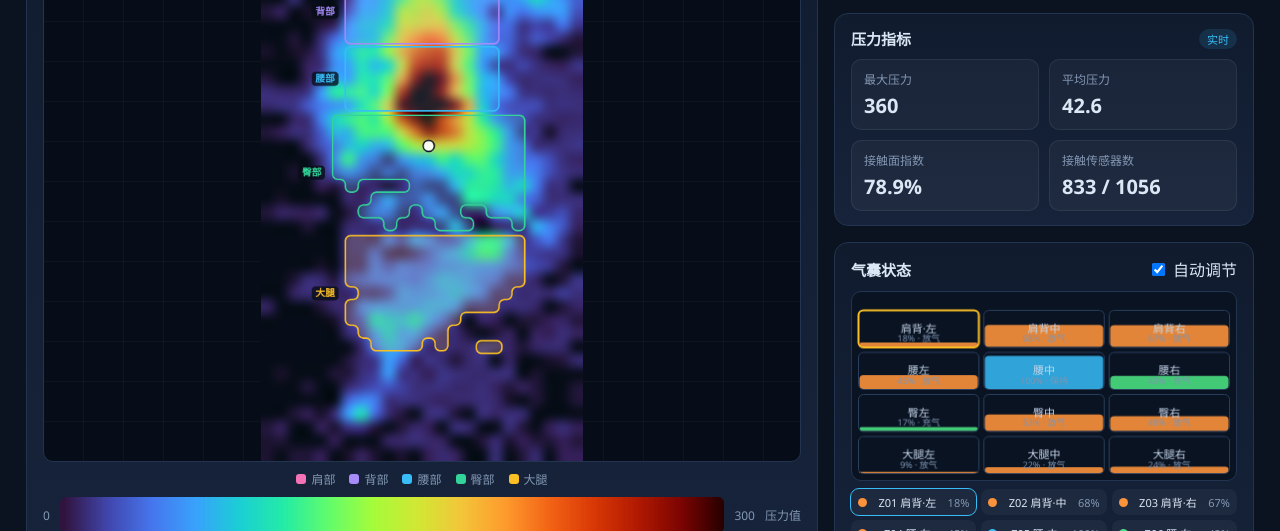
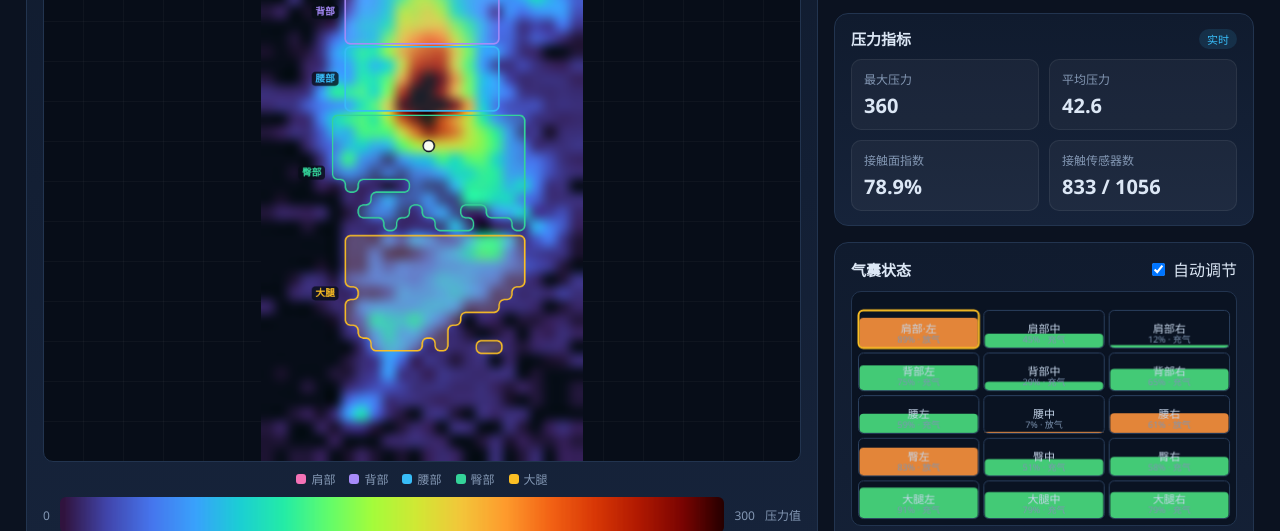
Before and after one commit to system0618/Smart-Mattress-Project, a plain HTML site: page visualization/frontend/index.html in a window 1280 px wide. Shown: the part 268-799 px from the top of the page. Drawn offline with Linux system fonts and the light colour scheme; no server answers.

Commit message:
feat: 气囊与身体部位划分对齐并按低压支撑逻辑计算

```diff
--- a/visualization/frontend/css/style.css
+++ b/visualization/frontend/css/style.css
@@ -287,7 +287,7 @@ body {
   border-radius: 10px;
 }
 
-#airbagCanvas { height: 190px; }
+#airbagCanvas { height: 235px; }
 #sensorChart { height: 170px; }
 #metricChart { height: 170px; }
 
--- a/visualization/frontend/index.html
+++ b/visualization/frontend/index.html
@@ -86,7 +86,7 @@
       <section class="card">
         <div class="card-header">
           <h2>气囊状态</h2>
-          <label class="switch-label" title="根据分区压力自动充放气">
+          <label class="switch-label" title="低压接触区（如腰）自动充气支撑，高压区（如臀）自动放气减压">
             <input type="checkbox" id="autoAirbag" checked> 自动调节
           </label>
         </div>
--- a/visualization/frontend/js/app.js
+++ b/visualization/frontend/js/app.js
@@ -673,14 +673,27 @@
 
   function updateAirbags(flat, sample) {
     const zones = Config.airbagZones;
-    const means = zones.map((zone) =>
-      Metrics.rectMean(flat, Config.cols, zone.rows, zone.cols)
-    );
-    const maxMean = Math.max(1, ...means);
+    // 每个分区同时计算“平均压力”和“分区内最大压力”。
+    // 支撑度按人体工学逻辑：受力大的部位（臀/肩）应降低气囊支撑以分散压力；
+    // 受力小但身体仍接触的部位（腰）反而需要更多充气支撑。
+    const zoneInfo = zones.map((zone) => ({
+      mean: Metrics.rectMean(flat, Config.cols, zone.rows, zone.cols),
+      max: Metrics.rectMaxPoint(flat, Config.cols, zone.rows, zone.cols).value,
+    }));
+    const maxMean = Math.max(1, ...zoneInfo.map((info) => info.mean));
+    // 判断“该区域是否真的有身体接触”：分区峰值过低说明身体没有压在这里，
+    // 此时不充气（避免空区域被顶到最高）。
+    const frameMax = sample && sample.max_value ? sample.max_value : Math.max(...flat, 1);
+    const presenceThreshold = Math.max(Config.contactThreshold * 5, frameMax * 0.02);
     const auto = dom.autoAirbag && dom.autoAirbag.checked;
 
     zones.forEach((zone, index) => {
-      const target = means[index] / maxMean;
+      const info = zoneInfo[index];
+      const hasBodyContact = info.max >= presenceThreshold;
+      const normalizedPressure = info.mean / maxMean;
+      const target = hasBodyContact
+        ? Math.max(0, Math.min(1, 1 - normalizedPressure))
+        : 0;
       const current = state.airbagStates[zone.id] || {
         level: 0,
         status: "stable",
@@ -700,7 +713,8 @@
               : "stable";
         current.level = next;
       }
-      current.mean = means[index];
+      current.mean = info.mean;
+      current.pressure = info.mean;
       state.airbagStates[zone.id] = current;
     });
 
--- a/visualization/frontend/js/config.js
+++ b/visualization/frontend/js/config.js
@@ -4,7 +4,7 @@
  * 说明：
  * - rows/cols 来自新版 44 行 x 24 列压力传感器阵列；
  * - regions 参考新版“区域划分数据”中 5 个身体部位矩形（x 为列，y 为行）；
- * - airbagZones 为演示用虚拟分区（肩背/腰/臀/大腿 × 左/中/右）。
+ * - airbagZones 为演示用虚拟分区（肩/背/腰/臀/大腿 × 左/中/右，与身体部位划分一致）。
  *   真实“气囊-传感器 对应关系”确认后，只需在本文件替换 airbagZones。
  */
 (function (global) {
@@ -58,7 +58,8 @@
 
   function buildAirbagZones() {
     const bands = [
-      { id: "upper", name: "肩背", rows: [3, 13], cols: [6, 18] },
+      { id: "shoulder", name: "肩部", rows: [3, 8], cols: [6, 18] },
+      { id: "back", name: "背部", rows: [8, 13], cols: [6, 18] },
       { id: "waist", name: "腰", rows: [13, 18], cols: [6, 18] },
       { id: "hip", name: "臀", rows: [18, 27], cols: [5, 20] },
       { id: "thigh", name: "大腿", rows: [27, 36], cols: [5, 20] },
```
Also changed, not shown: 2 other files.
